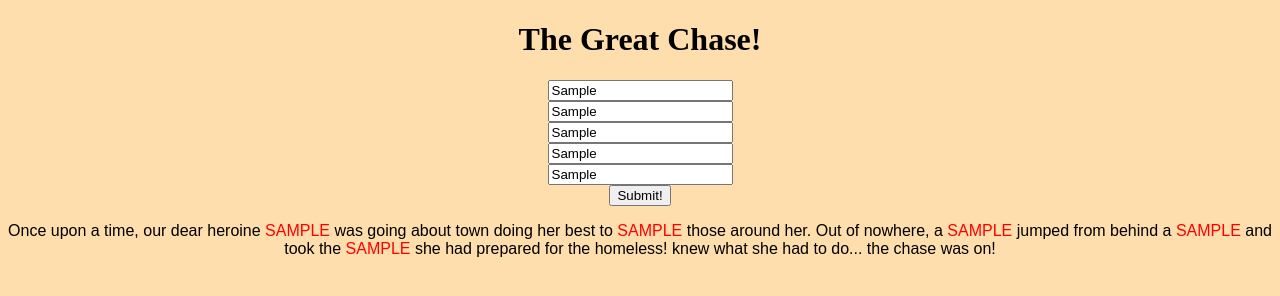
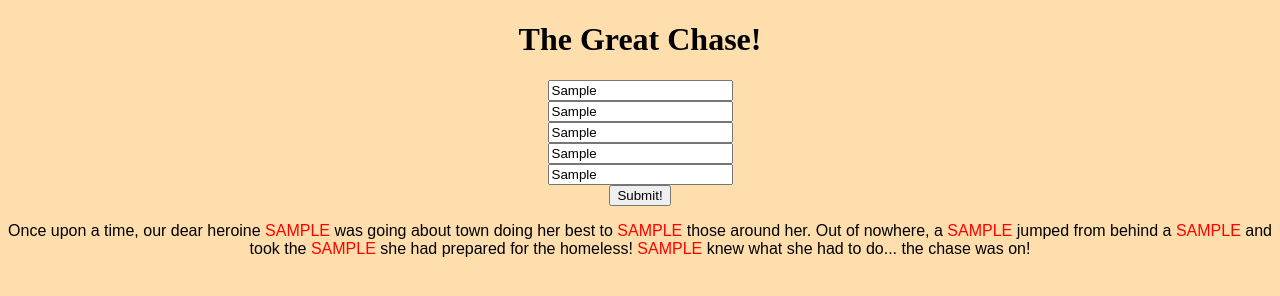
Before and after one commit to drmeloy/madlib-game, a plain HTML site: page index.html in a window 1280 px wide. Both pictures are taken after typing "Sample", "Sample", "Sample", "Sample", "Sample" into the empty fields and a click on the button "Submit!". Drawn offline with Linux system fonts and the light colour scheme.

Commit message:
fixed second name error

```diff
--- a/app.js
+++ b/app.js
@@ -31,4 +31,7 @@ function fillForm() {
 
   const hiddenParagraph = document.getElementById('text');
   hiddenParagraph.classList.remove('hidden');
+
+  const nameSpan2 = document.getElementById('heroine-name-2');
+  nameSpan2.textContent = heroineName;
 }
--- a/index.html
+++ b/index.html
@@ -20,7 +20,7 @@
   <button onclick="fillForm()">Submit!</button>
   <content>
     <p class="hidden" id="text">
-      Once upon a time, our dear heroine <span id="heroine-name"></span> was going about town doing her best to <span id="doing-around-town"></span> those around her. Out of nowhere, a <span id="noun-that-did-it"></span> jumped from behind a <span id="where-it-came-from"></span> and took the <span id="what-she-had"></span> she had prepared for the homeless! <span id="heroine-name"></span> knew what she had to do... the chase was on!
+      Once upon a time, our dear heroine <span id="heroine-name"></span> was going about town doing her best to <span id="doing-around-town"></span> those around her. Out of nowhere, a <span id="noun-that-did-it"></span> jumped from behind a <span id="where-it-came-from"></span> and took the <span id="what-she-had"></span> she had prepared for the homeless! <span id="heroine-name-2"></span> knew what she had to do... the chase was on!
     </p>
   </content>
 </body>
```
